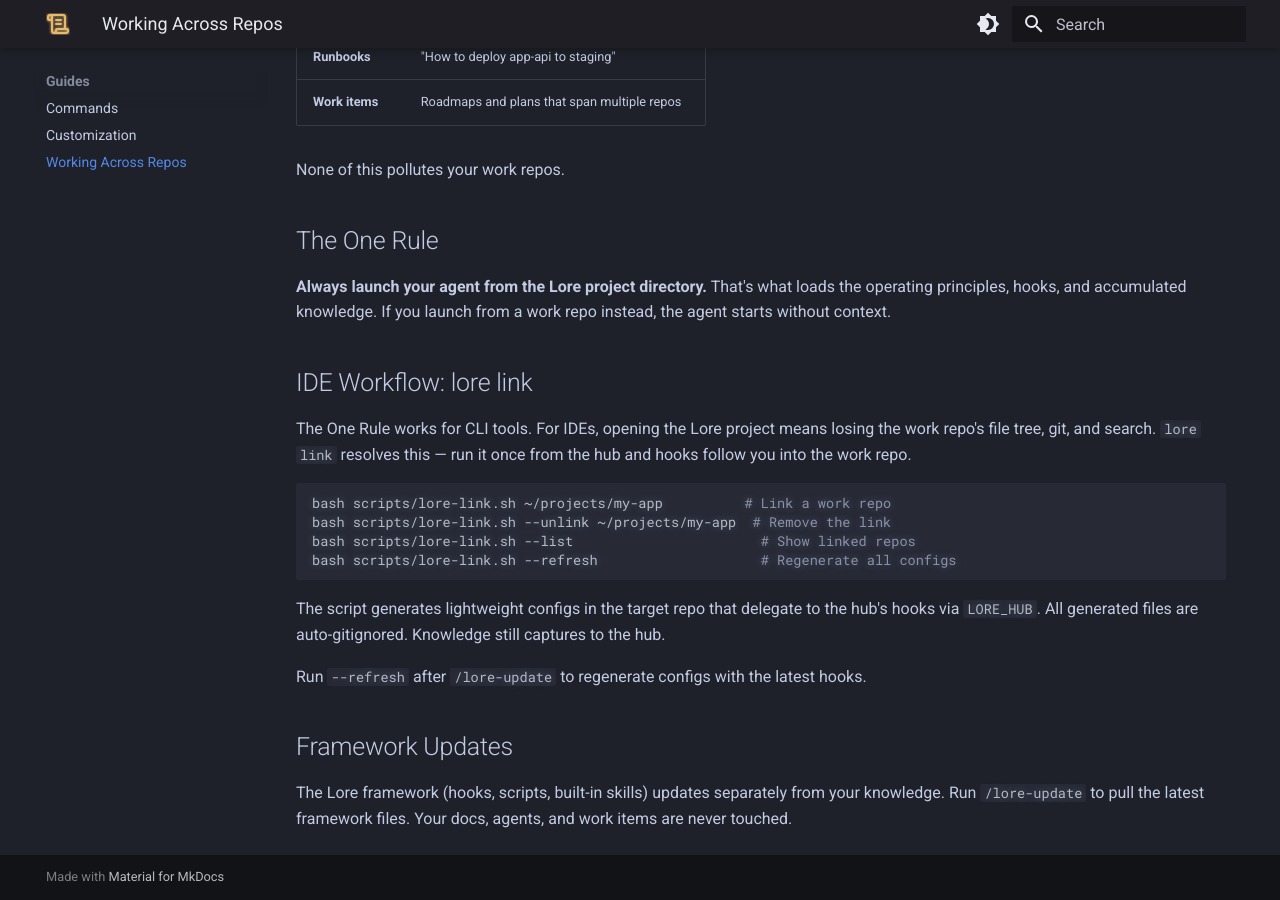
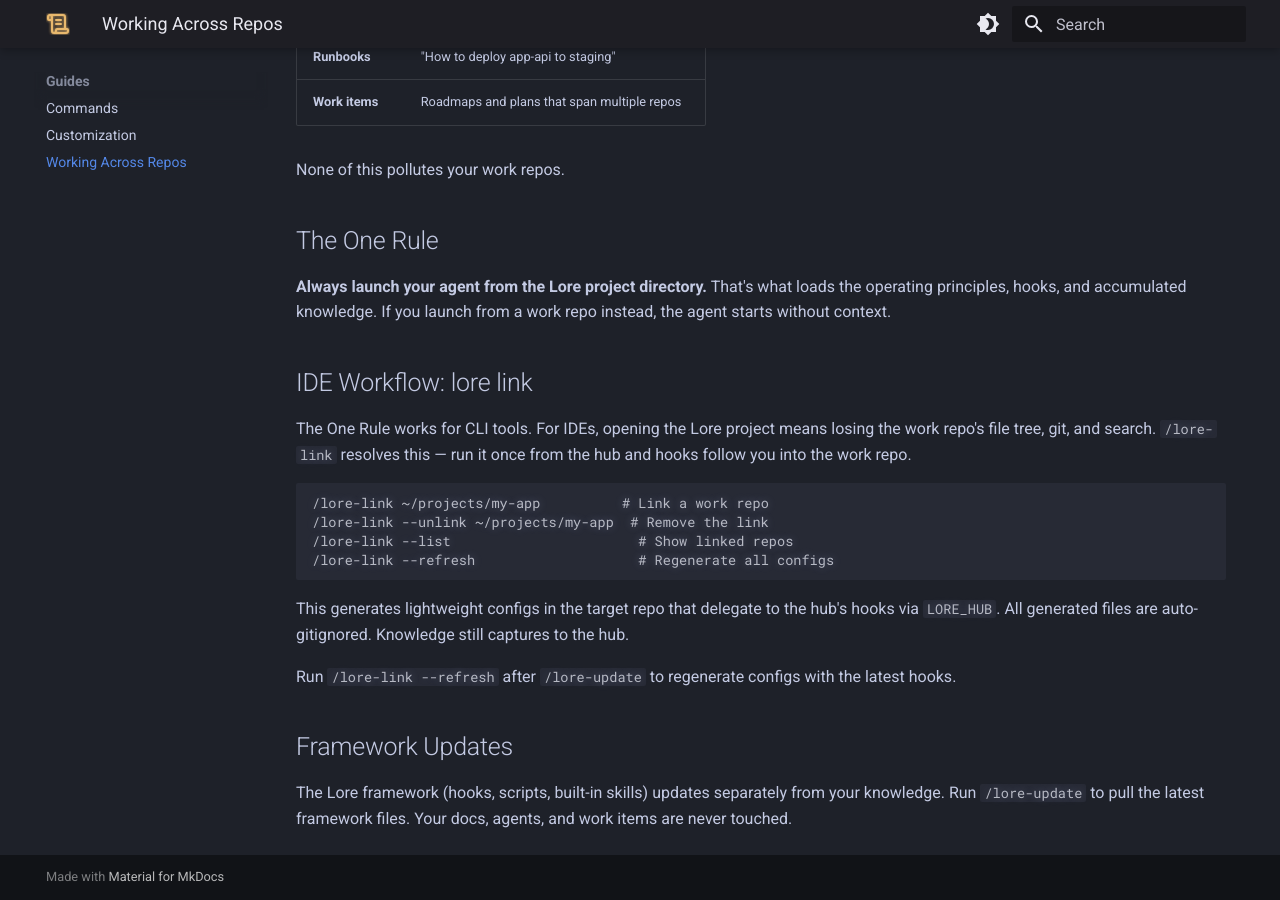
Before and after one commit to lorehq/lore, an MkDocs documentation site: the page built from docs/guides/working-across-repos.md, in a window 1280 px wide and 900 px high, scrolled down 1250 px. Built offline with MkDocs 1.6.1 and Material for MkDocs 9.7.7, drawn with Linux system fonts in a browser that asks for light colours.

Commit message:
Promote /lore-link to a slash command, remove Scripts sections from docs
Adds .lore/skills/lore-link/ as a user-invocable skill wrapping
scripts/lore-link.sh. Updates all docs to reference /lore-link instead
of bash scripts/lore-link.sh — no more "run in terminal" instructions.

Co-Authored-By: Claude Opus 4.6 <noreply@anthropic.com>

````diff
--- a/docs/guides/working-across-repos.md
+++ b/docs/guides/working-across-repos.md
@@ -48,18 +48,18 @@ None of this pollutes your work repos.
 
 ## IDE Workflow: lore link
 
-The One Rule works for CLI tools. For IDEs, opening the Lore project means losing the work repo's file tree, git, and search. `lore link` resolves this — run it once from the hub and hooks follow you into the work repo.
+The One Rule works for CLI tools. For IDEs, opening the Lore project means losing the work repo's file tree, git, and search. `/lore-link` resolves this — run it once from the hub and hooks follow you into the work repo.
 
-```bash
-bash scripts/lore-link.sh ~/projects/my-app          # Link a work repo
-bash scripts/lore-link.sh --unlink ~/projects/my-app  # Remove the link
-bash scripts/lore-link.sh --list                       # Show linked repos
-bash scripts/lore-link.sh --refresh                    # Regenerate all configs
+```
+/lore-link ~/projects/my-app          # Link a work repo
+/lore-link --unlink ~/projects/my-app  # Remove the link
+/lore-link --list                       # Show linked repos
+/lore-link --refresh                    # Regenerate all configs
 ```
 
-The script generates lightweight configs in the target repo that delegate to the hub's hooks via `LORE_HUB`. All generated files are auto-gitignored. Knowledge still captures to the hub.
+This generates lightweight configs in the target repo that delegate to the hub's hooks via `LORE_HUB`. All generated files are auto-gitignored. Knowledge still captures to the hub.
 
-Run `--refresh` after `/lore-update` to regenerate configs with the latest hooks.
+Run `/lore-link --refresh` after `/lore-update` to regenerate configs with the latest hooks.
 
 ## Framework Updates
 
````
Also changed, not shown: .claude/skills/lore-link/SKILL.md (added, +44 -0 lines), .claude/skills/lore-update/SKILL.md (+1 -1 lines), .lore/skills/lore-link/SKILL.md (added, +44 -0 lines), .lore/skills/lore-update/SKILL.md (+1 -1 lines), README.md (+3 -2 lines), docs/guides/commands.md (+1 -11 lines), skills-registry.md (+1 -0 lines).
